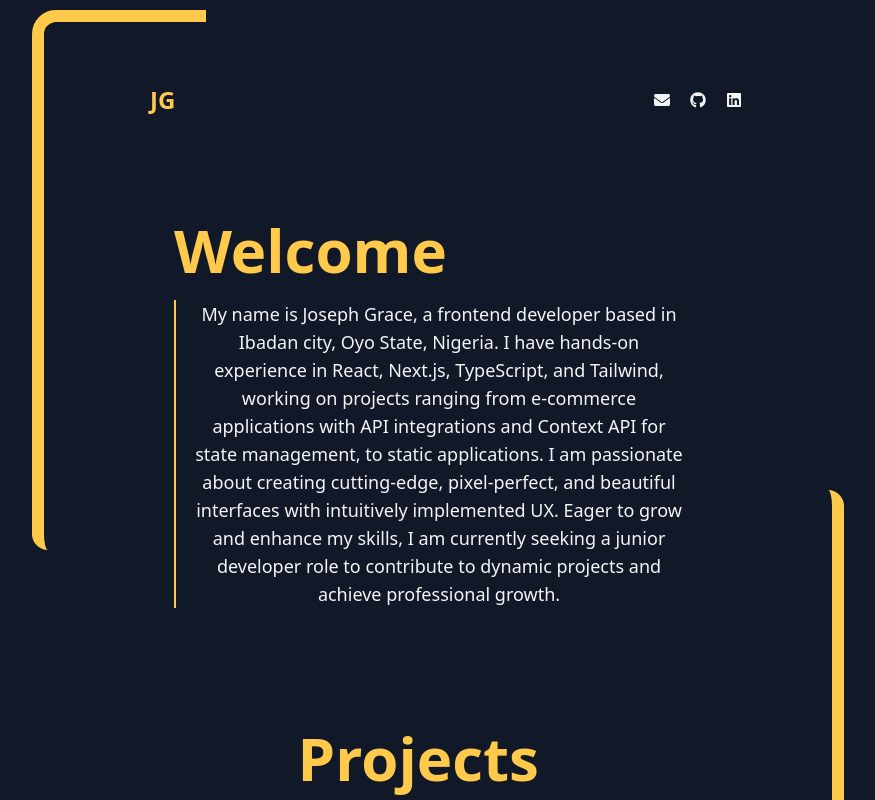
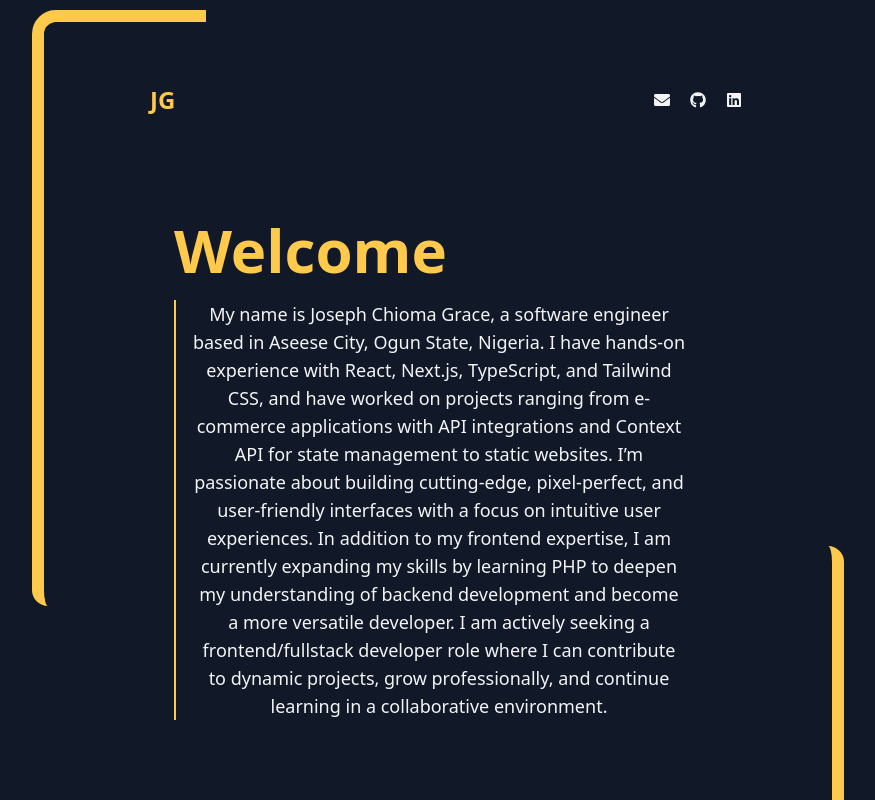
Before and after one commit to GraceJoseph-hub/my-portfolio, a React (Vite) app: page / in a window 1280 px wide. Shown: the top 800 px of the page, without its empty margins (202-1077 px from the left). Built offline with nearby package versions, Linux system fonts and the light colour scheme.

Commit message:
Modified the introduction.

```diff
--- a/src/components/Welcome/Welcome.jsx
+++ b/src/components/Welcome/Welcome.jsx
@@ -1,23 +1,26 @@
-import React from 'react'
-import Title from '../Title/Title';
+import React from "react";
+import Title from "../Title/Title";
 
-const Welcome = ({className}) => {
+const Welcome = ({ className }) => {
   return (
     <section className={` ${className}`}>
-      <Title text="Welcome " className="mb-2"/>
+      <Title text="Welcome " className="mb-2" />
       <p className="lg:mt-5 smallBP:text-center lg:text-center text-sm lg:text-lg border-l-2 border-[#FFc94b] px-4">
-        My name is Joseph Grace, a frontend developer based in Ibadan city, Oyo
-        State, Nigeria. I have hands-on experience in React, Next.js,
-        TypeScript, and Tailwind, working on projects ranging from e-commerce
-        applications with API integrations and Context API for state management,
-        to static applications. I am passionate about creating cutting-edge,
-        pixel-perfect, and beautiful interfaces with intuitively implemented UX.
-        Eager to grow and enhance my skills, I am currently seeking a junior
-        developer role to contribute to dynamic projects and achieve
-        professional growth.
+        My name is Joseph Chioma Grace, a software engineer based in Aseese
+        City, Ogun State, Nigeria. I have hands-on experience with React,
+        Next.js, TypeScript, and Tailwind CSS, and have worked on projects
+        ranging from e-commerce applications with API integrations and Context
+        API for state management to static websites. I’m passionate about
+        building cutting-edge, pixel-perfect, and user-friendly interfaces with
+        a focus on intuitive user experiences. In addition to my frontend
+        expertise, I am currently expanding my skills by learning PHP to deepen
+        my understanding of backend development and become a more versatile
+        developer. I am actively seeking a frontend/fullstack developer role where I can
+        contribute to dynamic projects, grow professionally, and continue
+        learning in a collaborative environment.
       </p>
     </section>
   );
-}
+};
 
-export default Welcome
+export default Welcome;
```
